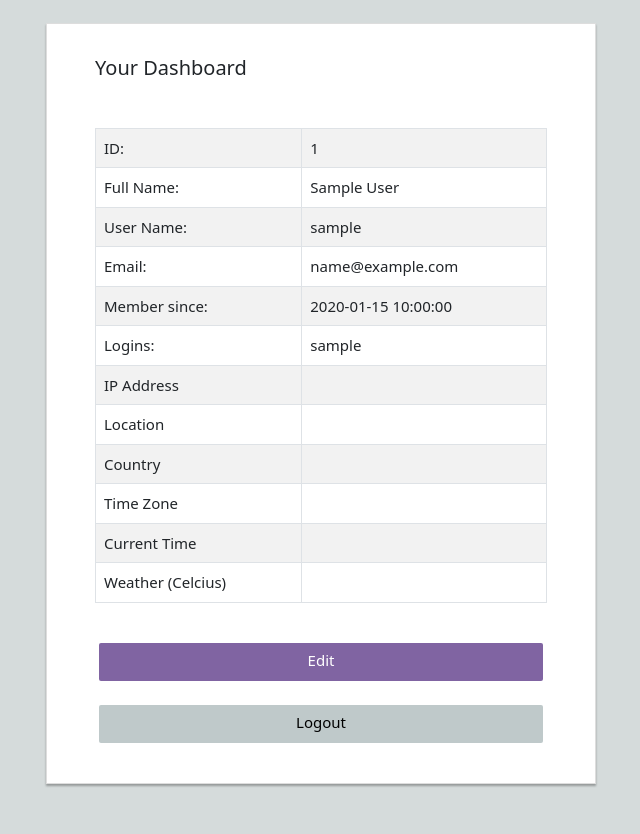
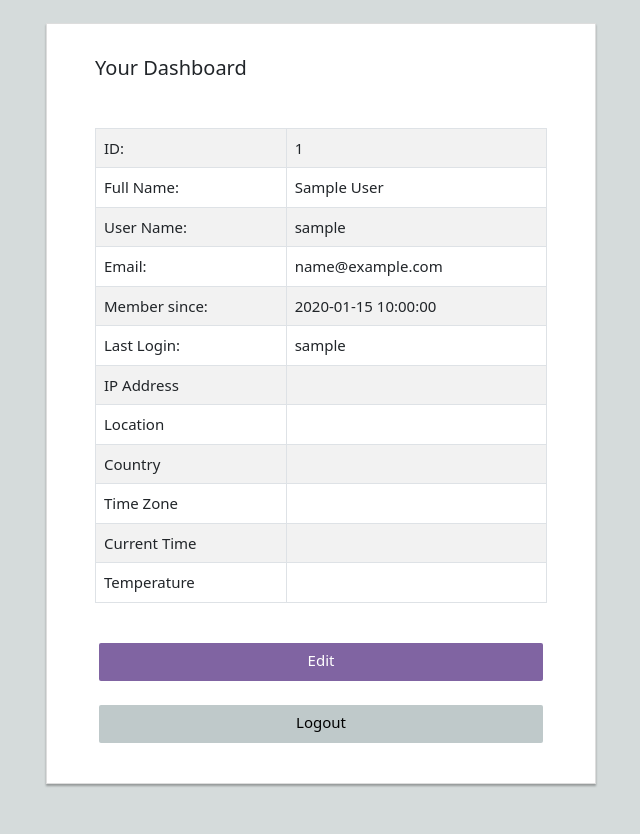
Before and after one commit to albertho425/login-system-with-API, a PHP site: page /welcome.php in a window 1280 px wide. Shown: the top 834 px of the page, without its empty margins (319-959 px from the left). Run offline with PHP 8.4, Linux system fonts and the light colour scheme; the visitor is signed in with stand-in values (Sample User, id 1); tables that the repository leaves empty or names only in its code hold one stand-in row (values such as "Sample post").

Commit message:
Add temperature in F

```diff
--- a/welcome.php
+++ b/welcome.php
@@ -61,29 +61,19 @@ $result = mysqli_query($conn, $sql);
                         echo
 
                                 "<tr><td>" . "ID: " . "</td>" . "<td>" . $row["id"]. "</td></tr>" .
-
-                                "<tr><td>" . "Full Name: " . "</td>" . "<td>" . $row["firstname"]. " "  . $row["lastname"] . "</td></tr>" .
-
+                                "<tr><td>" . "Full Name: " . "</td>" . "<td>" . $row["firstname"]. " "  . $row["lastname"]
+                                . "</td></tr>" .
                                 "<tr><td>" . "User Name: " .  "</td>" . "<td>" . $row["username"] . "</td></tr>" .
-
                                 "<tr><td>" . "Email: " .  "</td>" . "<td>" . $row["email"] . "</td></tr>" .
-
                                 "<tr><td>" . "Member since: " .  "</td>" . "<td>" . $row["date"] . "</td></tr>" .
-
-                                "<tr><td>" . "Logins: " .  "</td>" . "<td>" . $row["logins"] . "</td></tr>" ;
+                                "<tr><td>" . "Last Login: " .  "</td>" . "<td>" . $row["lastlogin"] . "</td></tr>" ;
 
                             echo '<tr><td><p class="card-text">IP Address </td><td><span class="" id="ipaddress"></span></tr></td>';
-
                             echo '<tr><td><p class="card-text">Location </td><td><span class="" id="location"></span></tr></td>';
-
                             echo '<tr><td><p class="card-text">Country</td><td><span class="" id="country"></span></tr></td>';
-
                             echo '<tr><td><p class="card-text">Time Zone </td><td><span class="" id="timezone"></span></tr></td>';
-
                             echo '<tr><td><p class="card-text">Current Time </td><td><span class="" id="dateTime"></span></tr></td>';
-
-                            echo '<tr><td><p class="card-text">Weather (Celcius) </td><td><span class="" id="weather"></span></tr></td></table>';
-
+                            echo '<tr><td><p class="card-text">Temperature </td><td><span class="" id="weather"></span></tr></td></table>';
 
                             echo '<div class="col text-center">
                                   <div class="d-grid gap-1 p-1">';
```
